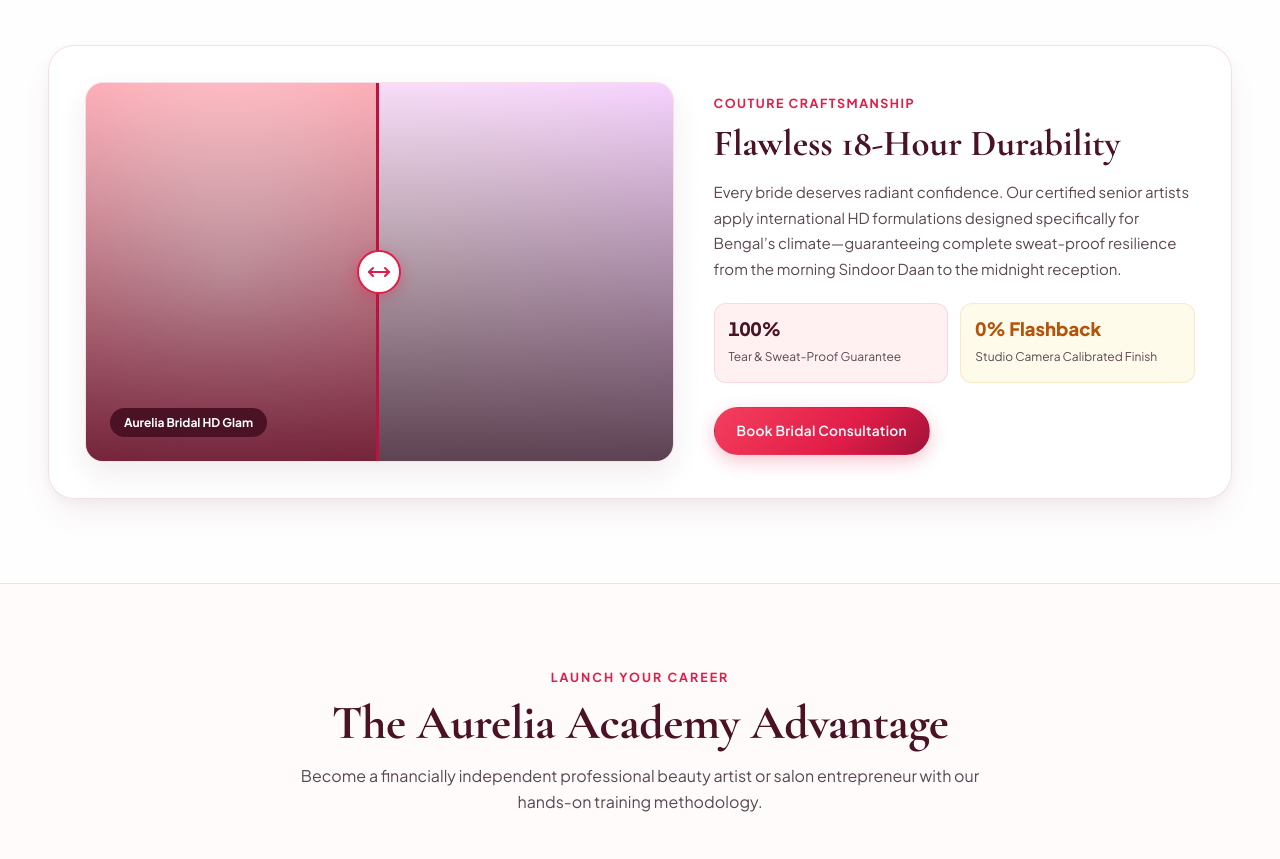
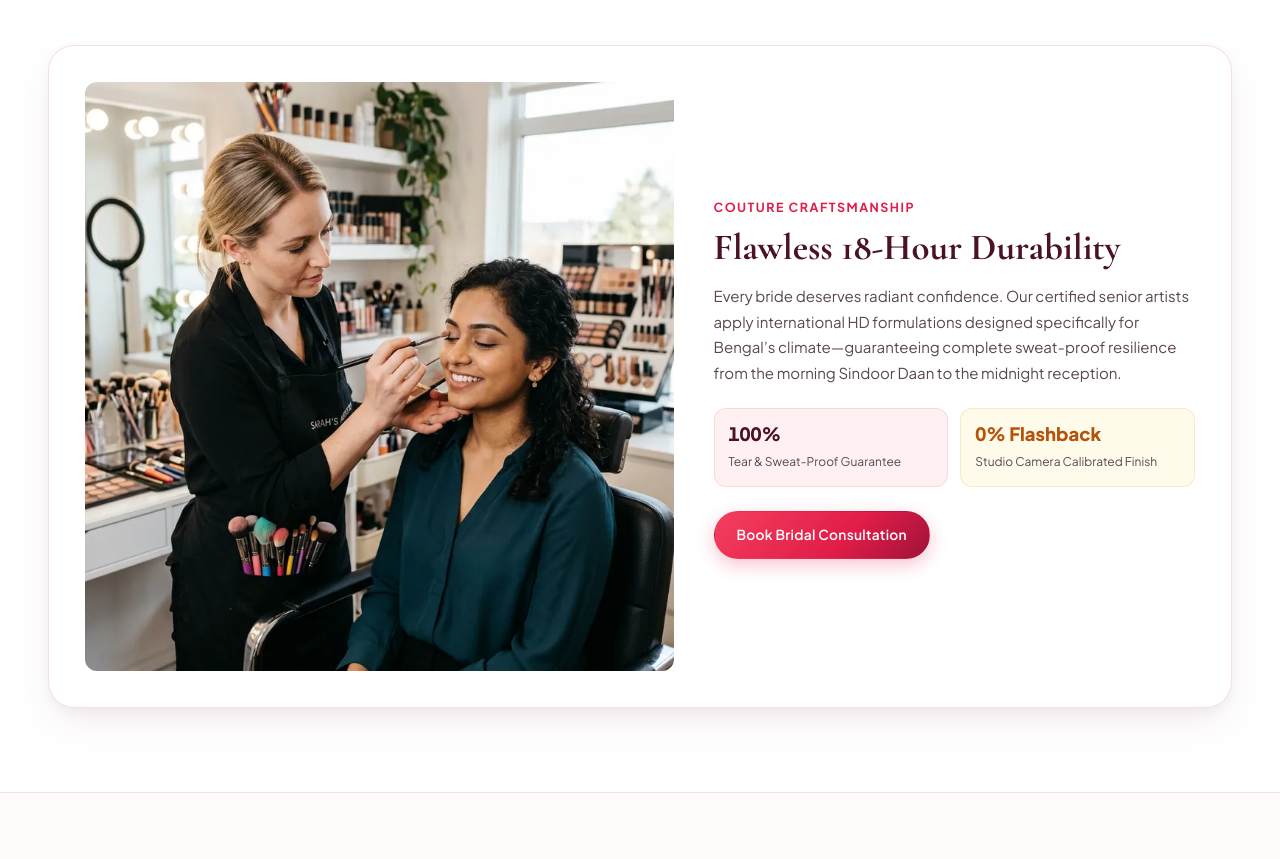
Before and after one commit to Rupam-Kundu-04/Parlour, a plain HTML site: page index.html in a window 1280 px wide. Shown: the part 2568-3427 px from the top of the page. Drawn offline with nearby package versions, Linux system fonts and the light colour scheme.

Commit message:
Picture added

```diff
--- a/index.html
+++ b/index.html
@@ -1843,28 +1843,9 @@
       </div>
 
       <div class="transformation-container">
-        <!-- Interactive Split Slider Component -->
-        <div class="split-image-viewer" id="splitViewer" aria-label="Before and After transformation slider comparison">
-          <!-- Layer Before -->
-          <div class="split-layer layer-before">
-            <span style="background: rgba(255,255,255,0.9); padding: 5px 14px; border-radius: 999px; font-size: 0.75rem; color: #4A1224; width: max-content; font-weight: 700;">
-              Natural Baseline Skin
-            </span>
-          </div>
-
-          <!-- Layer After -->
-          <div class="split-layer layer-after" id="afterLayer">
-            <span style="background: var(--brand-burgundy); color: #FFFFFF; padding: 5px 14px; border-radius: 999px; font-size: 0.75rem; font-weight: 700; width: max-content;">
-              Aurelia Bridal HD Glam
-            </span>
-          </div>
-
-          <!-- Slider Range Input Control -->
-          <input type="range" min="0" max="100" value="50" class="split-slider" id="imageSlider" aria-label="Slide to compare before and after looks" oninput="handleSlider(this.value)">
-
-          <div class="slider-handle-visual" id="sliderHandle" aria-hidden="true">
-            <i data-lucide="move-horizontal" size="18"></i>
-          </div>
+        <!-- Image Display for Transformation Showcase -->
+        <div class="transformation-image-wrapper" style="display: flex; justify-content: center; align-items: center; overflow: hidden;">
+          <img src="Parlour_Image.webp" alt="Transformation Showcase" style="max-width: 100%; height: auto; border-radius: 12px;">
         </div>
 
         <!-- Transformation Breakdown -->
```
Also changed, not shown: Parlour_Image.webp (added).
